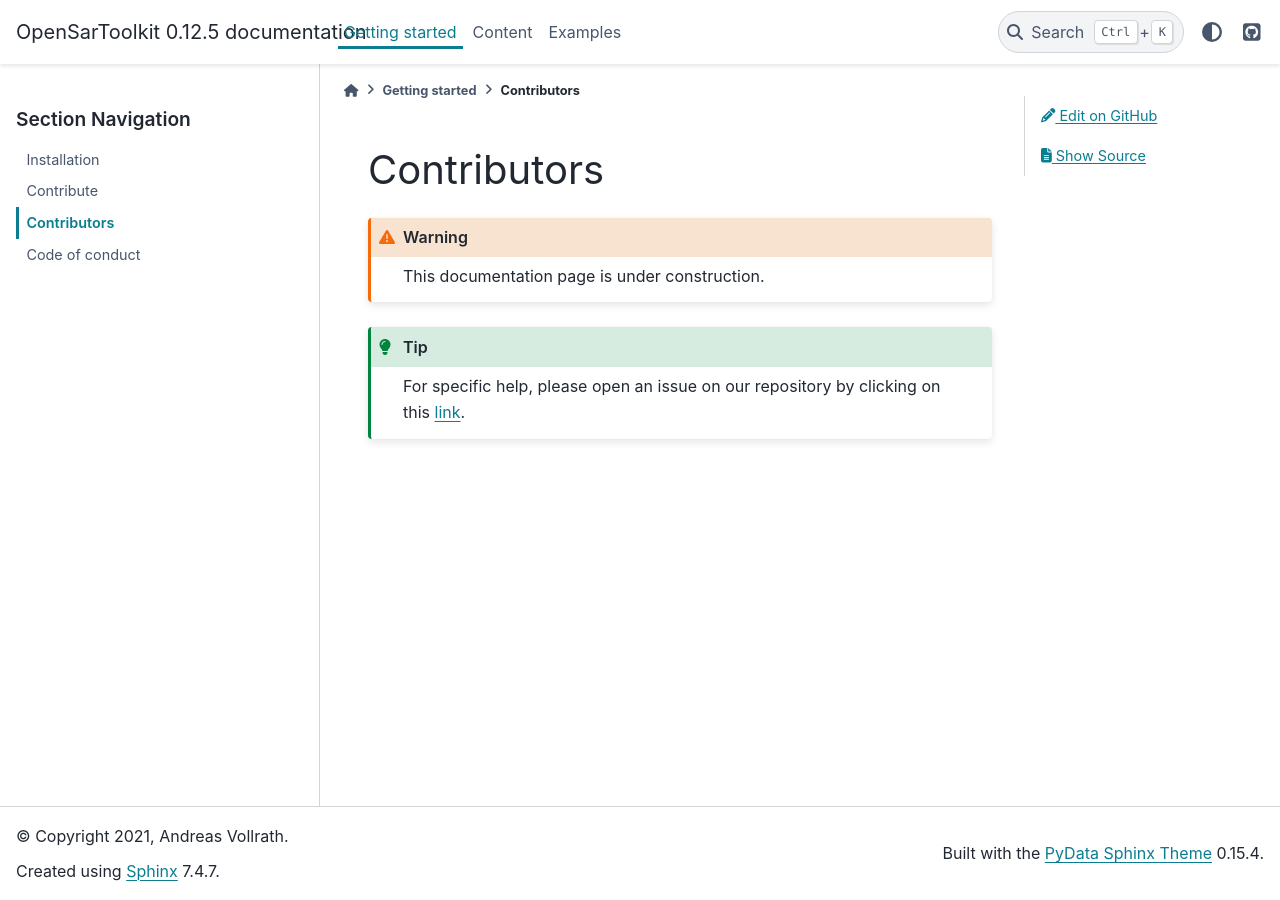
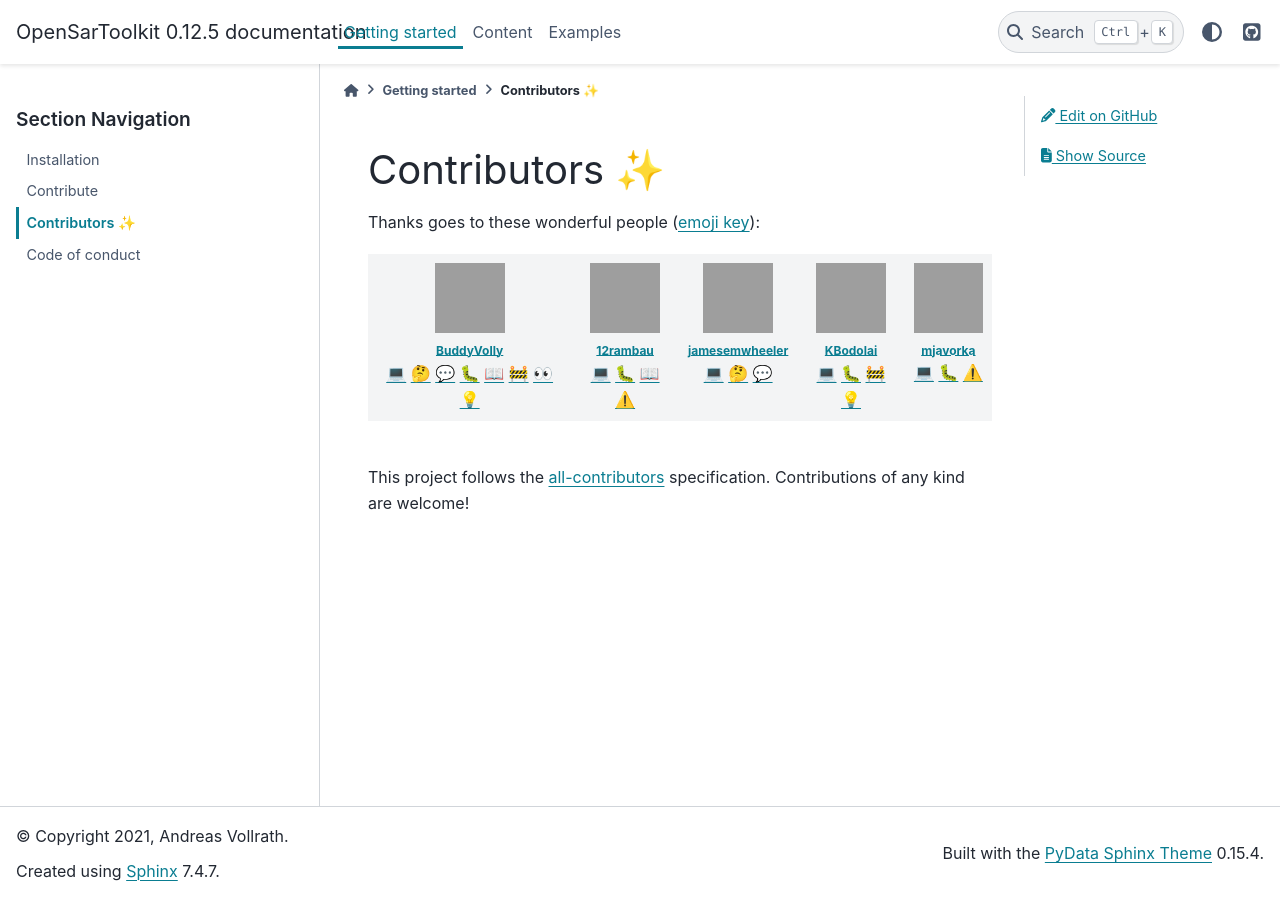
Before and after one commit to ESA-PhiLab/OpenSarToolkit, a Sphinx documentation site: the page built from docs/source/setup/contributors.rst, in a window 1280 px wide. Built offline with Sphinx 7.4.7 and the PyData theme 0.15.4, drawn with Linux system fonts in a browser that asks for light colours; pages that are not in the unit, such as notebooks, are missing from menus; grey boxes are pictures that could not be loaded.

Commit message:
docs: include authors Fix #60

```diff
--- /dev/null
+++ b/AUTHORS.rst
@@ -0,0 +1,70 @@
+Thanks goes to these wonderful people (`emoji key <https://allcontributors.org/docs/en/emoji-key>`_):
+
+.. raw:: html
+
+    <table class="table table-bordered">
+        <tr>
+            <td align="center">
+                <a href="https://github.com/BuddyVolly">
+                    <img src="https://avatars.githubusercontent.com/u/10726095?v=4" width="70px;" alt="BuddyVolly"/><br/>
+                    <sub><b>BuddyVolly</b></sub>
+                </a>
+                <br/>
+                <a href="#code" title="Code">💻</a>
+                <a href="#ideas" title="Ideas, Planning, & Feedback">🤔</a>
+                <a href="#question" title="Answering Questions">💬</a>
+                <a href="#issue" title="Bug reports">🐛</a>
+                <a href="#documentation" title="Documentation">📖</a>
+                <a href="#maintenance" title="Maintenance">🚧</a>
+                <a href="#review" title="Reviewed Pull Requests">👀</a>
+                <a href="#example" title="Examples">💡</a>
+            </td>
+            <td align="center">
+                <a href="https://github.com/12rambau">
+                    <img src="https://avatars.githubusercontent.com/u/12596392?v=4" width="70px;" alt="12rambau"/><br/>
+                    <sub><b>12rambau</b></sub>
+                </a>
+                <br/>
+                <a href="#code" title="Code">💻</a>
+                <a href="#issue" title="Bug reports">🐛</a>
+                <a href="#documentation" title="Documentation">📖</a>
+                <a href="#test" title="Test">⚠️</a>
+            </td>
+            <td align="center">
+                <a href="https://github.com/jamesemwheeler">
+                    <img src="https://avatars.githubusercontent.com/u/18290330?v=4" width="70px;" alt="jamesemwheeler"/><br/>
+                    <sub><b>jamesemwheeler</b></sub>
+                </a>
+                <br/>
+                <a href="#code" title="Code">💻</a>
+                <a href="#ideas" title="Ideas, Planning, & Feedback">🤔</a>
+                <a href="#question" title="Answering Questions">💬</a>
+            </td>
+            <td align="center">
+                <a href="https://github.com/KBodolai">
+                    <img src="https://avatars.githubusercontent.com/u/69843715?v=4" width="70px;" alt="KBodolai"/><br/>
+                    <sub><b>KBodolai</b></sub>
+                </a>
+                <br/>
+                <a href="#code" title="Code">💻</a>
+                <a href="#issue" title="Bug reports">🐛</a>
+                <a href="#maintenance" title="Maintenance">🚧</a>
+                <a href="#example" title="Examples">💡</a>
+            </td>
+            <td align="center">
+                <a href="https://github.com/mjavorka">
+                    <img src="https://avatars.githubusercontent.com/u/18251559?v=4" width="70px;" alt="mjavorka"/><br/>
+                    <sub><b>mjavorka</b></sub>
+                </a>
+                <br/>
+                <a href="#code" title="Code">💻</a>
+                <a href="#issue" title="Bug reports">🐛</a>
+                <a href="#test" title="Test">⚠️</a>
+            </td>
+        </tr>
+    </table>
+    </br>
+
+
+This project follows the `all-contributors <https://allcontributors.org>`_ specification.
+Contributions of any kind are welcome!
--- a/docs/source/setup/contributors.rst
+++ b/docs/source/setup/contributors.rst
@@ -1,10 +1,4 @@
-Contributors
-============
+Contributors ✨
+===============
 
-.. warning::
-
-    This documentation page is under construction.
-
-.. tip::
-
-    For specific help, please open an issue on our repository by clicking on this `link <https://github.com/ESA-PhiLab/OpenSarToolkit/issues>`__.
+.. include:: ../../../AUTHORS.rst
--- a/docs/source/setup/index.rst
+++ b/docs/source/setup/index.rst
@@ -11,8 +11,8 @@
 
 .. toctree::
     :maxdepth: 2
+    :hidden:
 
-    readme <README>
     installation
     contribute
     contributors
--- a/docs/source/setup/readme.rst
+++ /dev/null
@@ -1 +0,0 @@
-.. include:: ../../../README.rst
```
